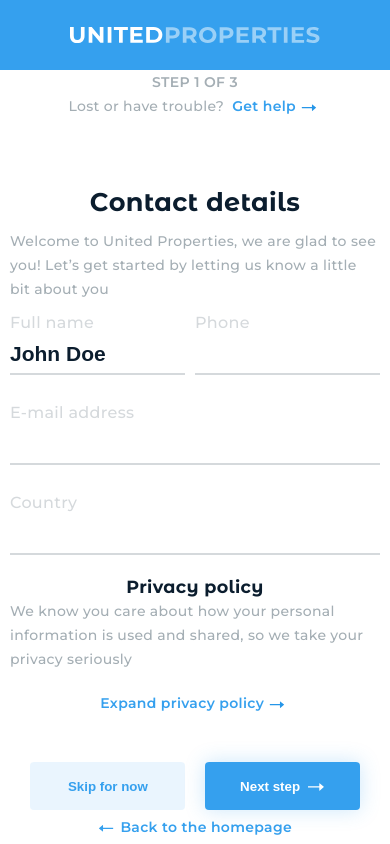
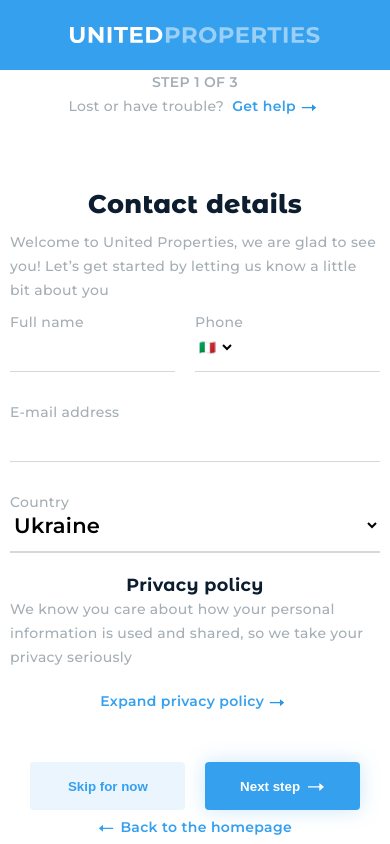
Before and after one commit to cavaglieridomenico/user-onboarding, a React (Create React App) app: page / in a window 390 px wide. Built offline with nearby package versions, Linux system fonts and the light colour scheme.

Commit message:
[ADDED] Tag select in the form
Added the two select fields for the field relating to the telephone
number and for the country.

```diff
--- a/src/assets/style/common.css
+++ b/src/assets/style/common.css
@@ -48,21 +48,29 @@ body {
 }
 
 .onboarding-outerbox input {
-  border-top: 0;
-  border-right: 0;
-  border-bottom: 2px solid var(--lightGrey);
-  border-left: 0;
-  height: 2.5rem;
-  margin: var(--inputMargin);
+  border: none;
   width: 100%;
+  font-family: var(--monserrat);
   font-size: 21px;
   font-weight: 600;
 }
 .onboarding-outerbox input::placeholder {
+  text-decoration: none;
   color: var(--mainBlack);
 }
 
 .onboarding-outerbox label {
   display: block;
-  color: var(--lightGrey);
+  font-size: 14px;
+  font-weight: 500;
+  line-height: 20px;
 }
+
+::-moz-placeholder {
+  opacity: 1;
+}
+
+.onboarding-outerbox select {
+  background-color: var(--mainWhite);
+  border: none;
+}
--- a/src/assets/style/contact.css
+++ b/src/assets/style/contact.css
@@ -4,8 +4,9 @@
 
 .form-container {
   display: grid;
-  grid-template-rows: 90px 90px auto;
+  grid-template-rows: 60px 60px 60px;
   grid-template-columns: 50% 50%;
+  grid-row-gap: 30px;
 }
 
 section.contact {
@@ -13,10 +14,14 @@ section.contact {
   margin: var(--sectionContactMargin);
 }
 
+#form-contact div {
+  border-bottom: solid 1px var(--lightGrey);
+}
+
 .name-box {
   grid-row: 1 / 2;
   grid-column: 1 / 2;
-  margin-right: 10px;
+  margin-right: 20px;
 }
 
 .phone-box {
@@ -32,6 +37,24 @@ section.contact {
 .country-box {
   grid-row: 3 / 4;
   grid-column: 1 / 3;
+}
+
+.phone-box select {
+  width: 40px;
+}
+
+.phone-box input {
+  width: calc(100% - 45px);
+}
+
+.country-box select {
+  width: 100%;
+  font-family: var(--monserrat);
+  font-size: 21px;
+  font-weight: 600;
+  line-height: 28px;
+  letter-spacing: var(--mainSpacing);
+  text-transform: capitalize;
 }
 
 .contact-link-container {
--- a/src/assets/style/text.css
+++ b/src/assets/style/text.css
@@ -22,6 +22,7 @@ h6 {
 .onboarding-outerbox h1 {
   font-size: 1.6rem;
   line-height: 2.1rem;
+  font-weight: 800;
   margin: var(--titleMargin);
 }
 
--- a/src/assets/style/variables.css
+++ b/src/assets/style/variables.css
@@ -35,7 +35,6 @@ Variables
   --innerHeight: calc(100vh - var(--logoMobileHeight));
   --innerPadding: 0;
   --logoMobileHeight: 70px;
-  --inputMargin: 0;
   --sectionContactMargin: 0 0 0px;
   --sectionContactPadding: 0 10px;
   --sidebarPadding: 40px 0 50px 73px;
@@ -92,7 +91,6 @@ Variables
     --sidebarHeight: 100%;
     --outerColLeft: 516px;
     --innerPadding: 40px 150px 43px 120px;
-    --inputMargin: 0;
     --sectionContactMargin: 10px 0 0px;
     --sectionContactPadding: 0 90px 0 0;
     --sidebarPadding: 40px 0 50px 73px;
--- a/src/pages/Contact.js
+++ b/src/pages/Contact.js
@@ -22,10 +22,24 @@ const Contact = () => {
             <div className='form-container'>
               <div className='name-box'>
                 <label htmlFor='fullName'>Full name</label>
-                <input type='text' id='fullname' placeholder='John Doe' />
+                <input type='text' id='fullname' />
               </div>
               <div className='phone-box'>
                 <label htmlFor='phone'>Phone</label>
+                <select name='country-flag' id='country-flag'>
+                  <option id='italy-flag' value='italy'>
+                    🇮🇹
+                  </option>
+                  <option id='spain-flag' value='spain'>
+                    🇪🇸
+                  </option>
+                  <option id='france-flag' value='france'>
+                    🇫🇷
+                  </option>
+                  <option id='germany-flag' value='germany'>
+                    🇩🇪
+                  </option>
+                </select>
                 <input type='text' id='phone' />
               </div>
               <div className='email-box'>
@@ -34,7 +48,20 @@ const Contact = () => {
               </div>
               <div className='country-box'>
                 <label htmlFor='country'>Country</label>
-                <input type='text' id='country' />
+                <select type='text' id='country'>
+                  <option id='italy' value='italy'>
+                    ukraine
+                  </option>
+                  <option id='spain' value='spain'>
+                    spain
+                  </option>
+                  <option id='france' value='france'>
+                    france
+                  </option>
+                  <option id='germany' value='germany'>
+                    germany
+                  </option>
+                </select>
               </div>
             </div>
           </form>
```
